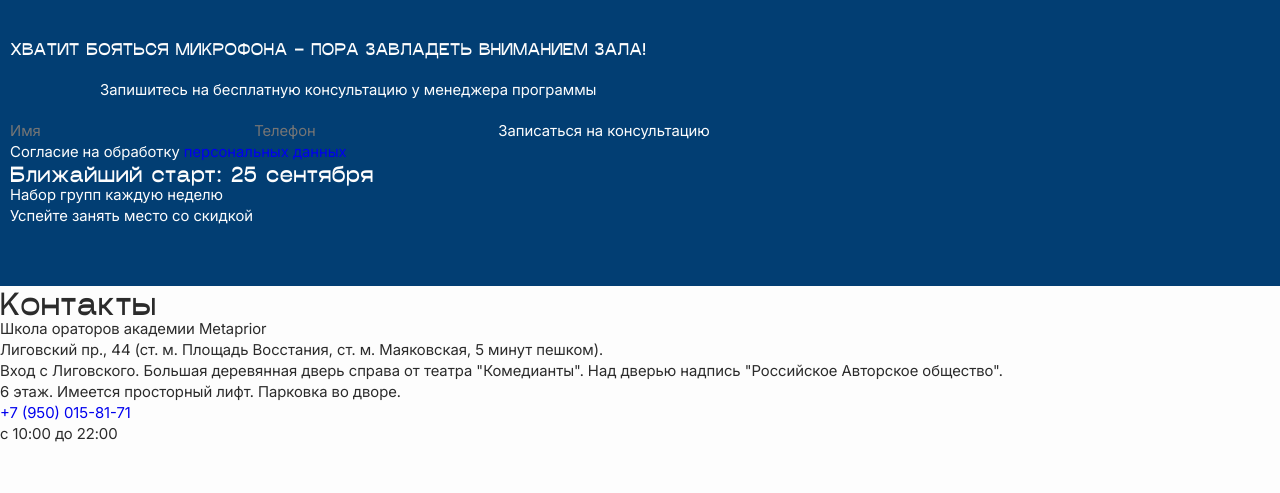
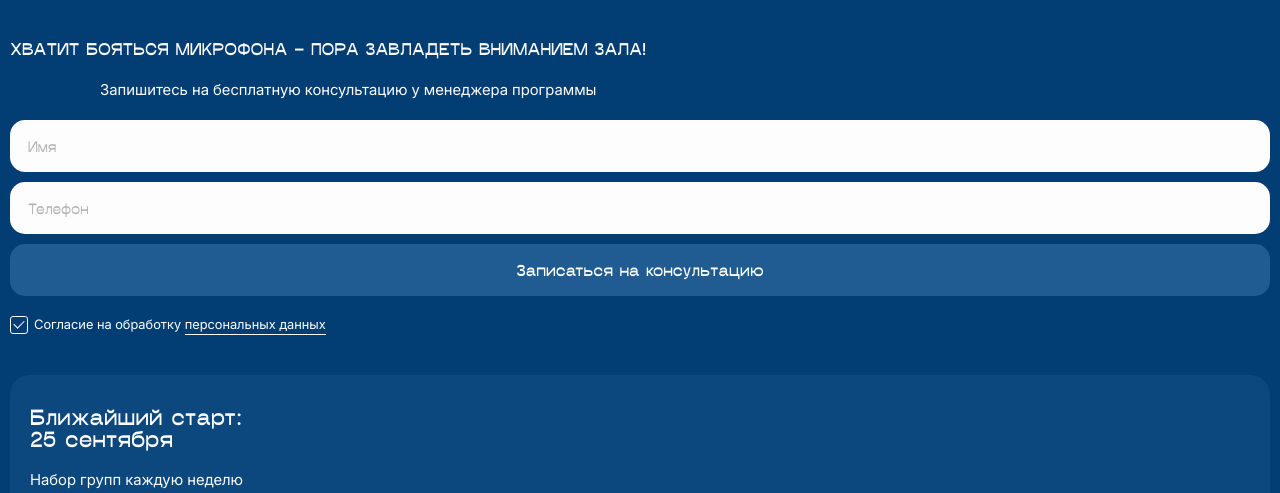
Before and after one commit to Blackbrow1/orator-school, a website: page src/index.html in a window 1280 px wide. Shown: the part 7450-7943 px from the top of the page. Drawn offline with nearby package versions, Linux system fonts and the light colour scheme; files that its build step writes are made by us from their sources.

Commit message:
feat: Сверстал блок формы Мобайл

```diff
--- a/src/index.html
+++ b/src/index.html
@@ -722,21 +722,23 @@
 
           <div class="main-form__form">
             <form action="#" method="post">
-              <input type="text" name="name" id="name" placeholder="Имя">
-              <input type="tel" name="tel" id="tel" placeholder="Телефон">
-              <button type="submit">Записаться на консультацию</button>
+              <input class="main-form__input-name" type="text" name="name" id="name" placeholder="Имя">
+              <input class="main-form__input-tel" type="tel" name="tel" id="tel" placeholder="Телефон">
+              <button class="main-form__button button" type="submit">Записаться на консультацию</button>
+
+              <input class="main-form__input-policy visually-hidden" type="checkbox" name="policy" id="policy" checked>
+
+              <label class="main-form__policy" for="policy">
+                Согласие на обработку
+                <a href="#" download>персональных данных</a>
+              </label>
             </form>
-
-            <span class="main-form__policy">
-              Согласие на обработку
-              <a href="#" download>персональных данных</a>
-            </span>
           </div>
 
           <div class="main-form__start-group">
             <h3 class="main-form__start-group-title h3">
               Ближайший старт:
-              <span class="main-form__start-group-date">25 сентября</span>
+              <br><span class="main-form__start-group-date">25 сентября</span>
             </h3>
 
             <p class="main-form__start-group-text">Набор групп каждую неделю</p>
--- a/src/scss/blocks/main-form.scss
+++ b/src/scss/blocks/main-form.scss
@@ -26,3 +26,97 @@
   margin-left: 90px;
   margin-bottom: 20px;
 }
+
+.main-form__input-name,
+.main-form__input-tel {
+  display: block;
+  margin-bottom: 10px;
+  padding-left: 18px;
+  width: 100%;
+  height: 52px;
+  border-radius: 15px;
+  font-family: v.$font-first;
+  font-size: 15px;
+  background-color: v.$basic-light;
+  color: v.$text-color;
+
+  &::placeholder {
+    color: v.$placeholder-color;
+  }
+}
+
+.main-form__button {
+  margin-bottom: 22px;
+  background-color: v.$button-dark;
+}
+
+.main-form__policy {
+  position: relative;
+  display: block;
+  margin-bottom: 44px;
+  padding-left: 24px;
+  font-size: 13px;
+  line-height: 1;
+
+  a {
+    position: relative;
+    color: v.$basic-light;
+
+    &::before {
+      content: "";
+      position: absolute;
+      bottom: -3px;
+      left: 0;
+      right: 0;
+      height: 1px;
+      background-color: v.$basic-light;
+    }
+  }
+
+  &::before {
+    content: "";
+    position: absolute;
+    top: -2px;
+    left: 0;
+    width: 18px;
+    height: 18px;
+    border: 1px solid v.$basic-light;
+    border-radius: 3px;
+  }
+}
+
+.main-form__input-policy:checked ~ .main-form__policy {
+  &::after {
+    content: "";
+    position: absolute;
+    top: 2px;
+    left: 4px;
+    width: 10px;
+    height: 6px;
+    border-bottom: 1px solid v.$basic-light;
+    border-left: 1px solid v.$basic-light;
+    transform: rotate(-45deg);
+  }
+}
+
+.main-form__start-group {
+  padding: 30px 20px;
+  background-color: v.$card-dark;
+  border-radius: 20px;
+}
+
+.main-form__start-group-title {
+  margin-bottom: 20px;
+}
+
+.main-form__start-group-text {
+  margin-bottom: 10px;
+}
+
+.main-form__start-group-call {
+  display: inline-block;
+  padding: 7px 10px;
+  border-radius: 10px;
+  background-color: v.$second-accent-color;
+  color: v.$text-color;
+}
--- a/src/scss/global/variables.scss
+++ b/src/scss/global/variables.scss
@@ -9,6 +9,7 @@ $text-before-elem: #676767;
 $card-dark: #0C487D;
 $border-dark: #165287;
 $button-dark: #205C91;
+$placeholder-color: #B2B2B2;
 
 // Шрифты
 $font-first: "Menorah", arial, sans-serif;
```
